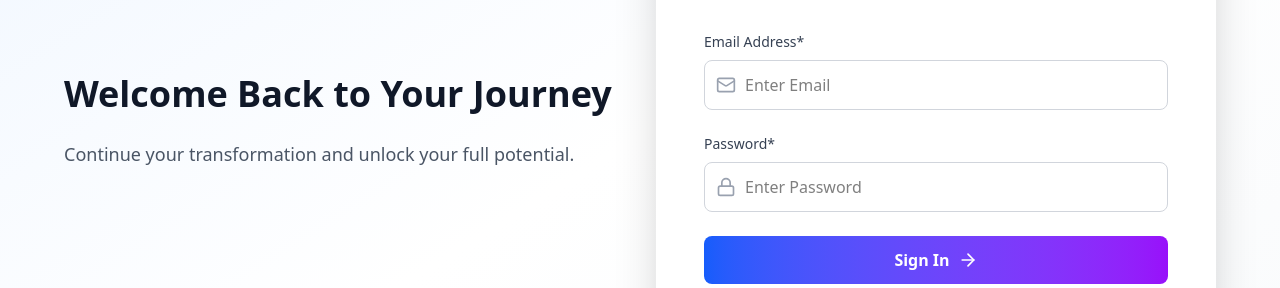
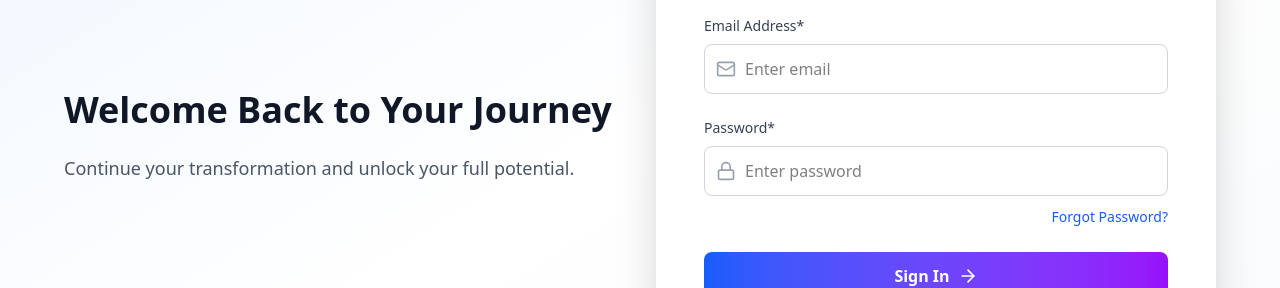
Before and after one commit to Atharv542/H2H, a React (Vite) app: page /login in a window 1280 px wide. Shown: the part 328-616 px from the top of the page. Built offline with nearby package versions, Linux system fonts and the light colour scheme; no server answers.

Commit message:
Added changes

```diff
--- a/src/pages/Login.tsx
+++ b/src/pages/Login.tsx
@@ -1,21 +1,32 @@
-import React, { useState } from 'react';
-import { Link, useNavigate } from 'react-router-dom';
-import { motion } from 'framer-motion';
-import { Heart, Mail, Lock, ArrowRight, AlertCircle } from 'lucide-react';
-import { signInWithEmailAndPassword } from 'firebase/auth';
-import { auth } from '../firebase';
+import React, { useState } from "react";
+import { Link, useNavigate } from "react-router-dom";
+import { motion } from "framer-motion";
+import {
+  Heart,
+  Mail,
+  Lock,
+  ArrowRight,
+  AlertCircle,
+} from "lucide-react";
+import {
+  signInWithEmailAndPassword,
+  sendPasswordResetEmail,
+} from "firebase/auth";
+import { auth } from "../firebase";
 import toast from "react-hot-toast";
 
 const Login = () => {
-  const [email, setEmail] = useState('');
-  const [password, setPassword] = useState('');
-  const [error, setError] = useState('');
+  const [email, setEmail] = useState("");
+  const [password, setPassword] = useState("");
+  const [error, setError] = useState("");
   const [loading, setLoading] = useState(false);
+
   const navigate = useNavigate();
 
-  const handleSubmit = async (e: React.FormEvent) => {
+  // LOGIN HANDLER
+  const handleSubmit = async (e) => {
     e.preventDefault();
-    setError('');
+    setError("");
     setLoading(true);
 
     try {
@@ -35,34 +46,50 @@ const Login = () => {
 
       toast.success("Logged in successfully!");
       navigate("/");
-
     } catch (err) {
       console.error(err);
       setError("Invalid email or password. Please try again.");
+    } finally {
       setLoading(false);
     }
   };
 
+  // FORGOT PASSWORD HANDLER
+  const handleForgotPassword = async () => {
+    if (!email) {
+      toast.error("Please enter your email first!");
+      return;
+    }
+
+    try {
+      await sendPasswordResetEmail(auth, email);
+      toast.success("Password reset link sent to your email!");
+    } catch (error) {
+      console.error(error);
+      toast.error("Unable to send reset email. Try again.");
+    }
+  };
+
   return (
-    <div className="min-h-screen bg-gradient-to-br from-blue-50 via-white to-slate-50 flex items-center justify-center py-12 px-4 sm:px-6 lg:px-8">
+    <div className="min-h-screen bg-gradient-to-br from-blue-50 via-white to-slate-50 flex items-center justify-center py-12 px-4">
       <div className="max-w-6xl w-full grid grid-cols-1 lg:grid-cols-2 gap-8 items-center">
 
-        {/* Left Side */}
+        {/* LEFT SIDE */}
         <motion.div
           initial={{ opacity: 0, x: -50 }}
           animate={{ opacity: 1, x: 0 }}
           transition={{ duration: 0.8 }}
           className="hidden lg:block"
         >
-          <h1 className="text-4xl font-bold text-gray-900 mb-6 leading-tight">
+          <h1 className="text-4xl font-bold text-gray-900 mb-6">
             Welcome Back to Your Journey
           </h1>
-          <p className="text-lg text-gray-600 mb-8 leading-relaxed">
+          <p className="text-lg text-gray-600">
             Continue your transformation and unlock your full potential.
           </p>
         </motion.div>
 
-        {/* Login Form */}
+        {/* LOGIN FORM */}
         <motion.div
           initial={{ opacity: 0, x: 50 }}
           animate={{ opacity: 1, x: 0 }}
@@ -71,11 +98,17 @@ const Login = () => {
         >
           <div className="lg:hidden flex items-center justify-center space-x-2 mb-8">
             <Heart className="h-8 w-8 text-rose-500" />
-            <span className="font-bold text-2xl text-gray-800">Head2Heart</span>
+            <span className="font-bold text-2xl text-gray-800">
+              Head2Heart
+            </span>
           </div>
 
-          <h2 className="text-3xl font-bold text-gray-900 mb-2">Sign In</h2>
-          <p className="text-gray-600 mb-8">Access your account</p>
+          <h2 className="text-3xl font-bold text-gray-900 mb-2">
+            Sign In
+          </h2>
+          <p className="text-gray-600 mb-8">
+            Access your account
+          </p>
 
           {error && (
             <motion.div
@@ -89,6 +122,7 @@ const Login = () => {
           )}
 
           <form onSubmit={handleSubmit} className="space-y-6">
+            {/* EMAIL */}
             <div>
               <label className="block text-sm font-medium text-gray-700 mb-2">
                 Email Address*
@@ -101,11 +135,12 @@ const Login = () => {
                   value={email}
                   onChange={(e) => setEmail(e.target.value)}
                   className="w-full pl-10 pr-4 py-3 border border-gray-300 rounded-lg"
-                  placeholder='Enter Email'
+                  placeholder="Enter email"
                 />
               </div>
             </div>
 
+            {/* PASSWORD */}
             <div>
               <label className="block text-sm font-medium text-gray-700 mb-2">
                 Password*
@@ -118,11 +153,24 @@ const Login = () => {
                   value={password}
                   onChange={(e) => setPassword(e.target.value)}
                   className="w-full pl-10 pr-4 py-3 border border-gray-300 rounded-lg"
-                  placeholder='Enter Password'
+                  placeholder="Enter password"
                 />
+              </div>
+
+              {/* FORGOT PASSWORD */}
+              <div className="text-right mt-2">
+                <button
+                  type="button"
+                  onClick={handleForgotPassword}
+                  disabled={loading}
+                  className="text-sm text-blue-600 hover:underline"
+                >
+                  Forgot Password?
+                </button>
               </div>
             </div>
 
+            {/* SUBMIT */}
             <button
               type="submit"
               disabled={loading}
```
